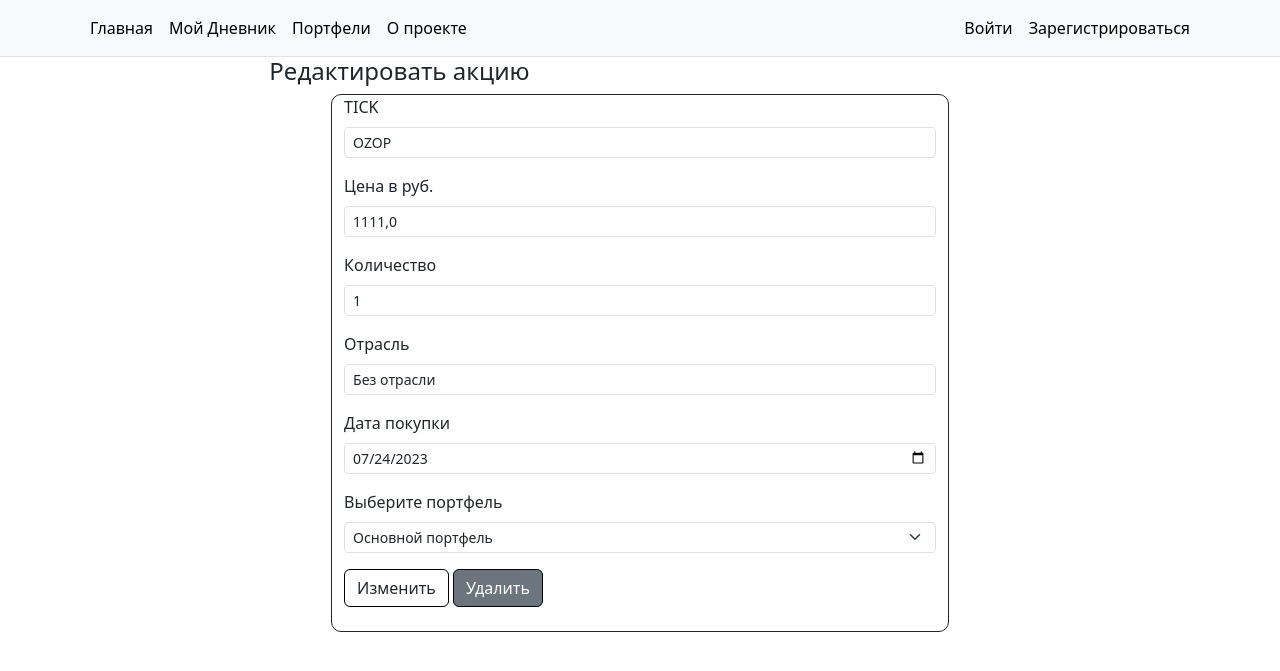
After one commit to akinshinn/SMD, a Django app: page /portfolios/edit-stock/21 in a window 1280 px wide. The commit adds this page. Shown: the top 671 px of the page. Run offline with Django 4.2, Linux system fonts and the light colour scheme; data comes from the database, SQL or seed files in the repository; both versions use the stored data as it was after the commit.

Commit message:
-add edit and delete stocks page

```diff
--- a/home/forms.py
+++ b/home/forms.py
@@ -47,3 +47,22 @@ class DiaryPostForm(forms.Form):
     attrs["rows"] = 4
     post = forms.CharField(max_length=1000, required=True, label="Текст записи",
                             widget=forms.Textarea(attrs=attrs))
+
+
+class EditStockForm(forms.Form):
+    attrs = {"class": "form-control form-control-sm",
+             "aria-describedby": 'helpId'}
+
+    tick = forms.CharField(max_length=4, min_length=4, label="TICK", required=True,
+                           widget=forms.TextInput(attrs = attrs))
+    priceRUB = forms.FloatField(min_value=1, required=True, label="Цена",
+                                widget=forms.NumberInput(attrs=attrs))
+    attrs["value"] = 1
+    amount = forms.IntegerField(min_value=1, label="Количество",
+                                widget=forms.NumberInput(attrs=attrs))
+    attrs.pop("value")
+    industry = forms.CharField(required=False, label="Отрасль",
+                               widget=forms.TextInput(attrs=attrs))
+    attrs["value"] = datetime.date.today()
+    dateBuying = forms.DateField(required=True, label="Дата покупки",
+                                 widget=forms.DateInput(attrs=attrs))
--- a/home/operationsWithModels.py
+++ b/home/operationsWithModels.py
@@ -22,7 +22,7 @@ def getStocksFromPortfolio(PortfolioID):
     result = []
     portfolio = StockPortfolioModel.objects.get(id = PortfolioID)
     for stock in StockModel.objects.filter(Portfolio = portfolio):
-        cStock = Stock(stock.tick, stock.priceRUB,  stock.amount, stock.industry, stock.dateBuying)
+        cStock = Stock(stock.id, stock.tick, stock.priceRUB,  stock.amount, stock.industry, stock.dateBuying)
         result += [cStock]
     return result
 
@@ -44,3 +44,7 @@ def getUniqueUserStockTicks(UserID = 1):
 def getAllUserPosts(UserID = 1):
     posts = DiaryPostModel.objects.filter(user = UserID)
     return posts
+
+
+def getCurrentUser():
+    return 1
--- /dev/null
+++ b/home/templates/home/edit-stock.html
@@ -0,0 +1,117 @@
+{% extends 'home/base.html' %}
+{% block content %}
+<div class="container">
+    <div class="row justify-content-center align-items-center g-2">
+        <div class="col-8">
+            {% for textErr in textError %}
+                <br>
+                <div class="alert  alert-dismissible fade show" role="alert" style="border: 1px solid;">
+                    <button type="button" class="btn-close" data-bs-dismiss="alert" aria-label="Close"></button>
+
+                    <strong>Ошибка</strong> {{textErr}}
+                </div>
+            {% endfor %}
+
+            <h4>Редактировать акцию</h4>
+
+            <!-- Обработчик событий -->
+                <div class='container'>
+                    <div class='row'>
+                        <div class='col-10 mx-auto' style="border: 1px solid; border-radius: 10px;">
+                            <form method="POST" autocomplete="off">
+                                {% csrf_token %}
+                                <div class="mb-3">
+                                    <label for="tick" class="form-label">TICK</label>
+                                    <input type="text" class="form-control form-control-sm" value="{{stock.tick}}"
+                                    name="tick" id="tick" aria-describedby="helpId" minlength="4" maxlength="4" placeholder="">
+
+                                </div>
+                                <div class="mb-3">
+                                    <label for="" class="form-label">Цена в руб.</label>
+                                    <input type="text" class="form-control form-control-sm" value="{{stock.priceRUB}}"
+                                    name="priceRUB" id="priceRUB" aria-describedby="helpId" placeholder="">
+                                </div>
+                                <div class="mb-3">
+                                    <label for="" class="form-label">Количество</label>
+                                    <input type="number" class="form-control form-control-sm" value="{{stock.amount}}"
+                                    name="amount" id="amount" min="1" aria-describedby="helpId" placeholder="">
+                                </div>
+                                <div class="mb-3">
+                                    <label for="" class="form-label">Отрасль</label>
+                                    <input type="text" class="form-control form-control-sm" value="{{stock.industry}}"
+                                    name="industry" id="industry" aria-describedby="helpId" placeholder="">
+                                </div>
+                                <div class="mb-3">
+                                    <label for="" class="form-label">Дата покупки</label>
+                                    <input type="date" class="form-control form-control-sm" value="{{date}}"
+                                    name="dateBuying" id="dateBuying" aria-describedby="helpId" placeholder="">
+                                </div>
+                                <div class="mb-3">
+                                    <label for="" class="form-label">Выберите портфель </label>
+                                    <select class="form-select form-select-sm" name="portfolio" id="portfolio">
+                                        {% for portfolio in userPortfolios%}
+                                            {% with tagPortfolio=portfolio.0 %}
+                                            {% if tagPortfolio == stock.Portfolio.name %}
+                                                <option>{{portfolio.0}}</option>
+                                            {%endif%}
+                                            {% endwith %}
+                                        {% endfor %}
+                                        {% for portfolio in userPortfolios%}
+                                            {% with tagPortfolio=portfolio.0 %}
+                                            {% if tagPortfolio != stock.Portfolio.name %}
+                                                <option>{{portfolio.0}}</option>
+                                            {%endif%}
+                                            {% endwith %}
+                                        {% endfor %}
+                                    </select>
+                                </div>
+                                <button type="submit" class="btn btn-md center-block" style="border: 1px solid black;">Изменить</button>
+                                <button type="button" class="btn mybtn btn-md btn-secondary" data-bs-toggle="modal" data-bs-target="#modalId">
+                                    Удалить
+                                </button>
+                            </form>
+                            <form method="POST" action="/delete/{{stock.id}}">
+                                {% csrf_token %}
+
+                                <!-- Modal -->
+                                <div class="modal fade" id="modalId" tabindex="-1" role="dialog" aria-labelledby="modalTitleId" aria-hidden="true">
+                                    <div class="modal-dialog" role="document">
+                                        <div class="modal-content">
+                                                <div class="modal-header">
+                                                        <h5 class="modal-title" id="modalTitleId">Удаление акции</h5>
+                                                            <button type="button" class="btn-close" data-bs-dismiss="modal" aria-label="Close"></button>
+                                                    </div>
+                                            <div class="modal-body">
+                                                <div class="container-fluid">
+                                                    Вы действительно хотите удалить акцию? При удалении, она отобразиться во вкладке история.
+                                                </div>
+                                            </div>
+                                            <div class="modal-footer">
+                                                <button type="button" class="btn btn-secondary" data-bs-dismiss="modal">Закрыть</button>
+                                                <button type="submit" class="btn mybtn">Удалить</button>
+                                            </div>
+                                        </div>
+                                    </div>
+                                </div>
+                            </form>
+                            <br>
+                        </div>
+                    </div>
+                </div>
+            </div>
+        </div>
+    </div>
+</div>
+<script>
+    var modalId = document.getElementById('modalId');
+
+    modalId.addEventListener('show.bs.modal', function (event) {
+          // Button that triggered the modal
+          let button = event.relatedTarget;
+          // Extract info from data-bs-* attributes
+          let recipient = button.getAttribute('data-bs-whatever');
+
+        // Use above variables to manipulate the DOM
+    });
+</script>
+{% endblock content %}
--- a/home/templates/home/portfolios.html
+++ b/home/templates/home/portfolios.html
@@ -24,7 +24,7 @@
                                                     <div class="container">
                                                         <div class="row">
                                                             <div class="d-flex justify-content-end col-12">
-                                                                <a href="#" class="mylink">редактировать</a>
+                                                                <a href="edit-stock/{{stock.id}}" class="mylink">редактировать</a>
                                                             </div>
 
                                                         </div>
--- a/home/urls.py
+++ b/home/urls.py
@@ -10,5 +10,7 @@ urlpatterns = [
     path('sign-up/', views.sign_up, name='sign-up'),
     path('diary/', views.diary, name="diary"),
     path('portfolios/', views.portfolios, name="portfolios"),
-    path('add-post/', views.addPost, name="add-post")
+    path('add-post/', views.addPost, name="add-post"),
+    path('portfolios/edit-stock/<int:id>', views.editStockPage, name="editStock"),
+    path('delete/<int:id>', views.deleteStockPage, name="delete")
 ]
--- a/home/views.py
+++ b/home/views.py
@@ -1,7 +1,8 @@
-from django.shortcuts import render
+from django.shortcuts import render, redirect
 from .forms import *
 from .models import *
 from .operationsWithModels import *
+from datetime import date
 
 
 def index(request):
@@ -104,3 +105,65 @@ def addPost(request):
         if not data["isError"]:
             cPost.save()
     return render(request, "home/add-post.html", context=data)
+
+def editStockPage(request, id):
+    userID = 1
+    stock = StockModel.objects.get(id = id)
+    data = {"stock": stock,
+            "title": "Редактировать акцию",
+            "form": EditStockForm(),
+            "userPortfolios": getUserPortfolios(userID),
+            "isError": False,
+            "textError": [],
+            "date" : str(stock.dateBuying)}
+    if request.method == "POST":
+        stock.tick = request.POST.get("tick").upper()
+        priceRUB = request.POST.get('priceRUB').replace(",", ".")
+        try:
+            print(priceRUB)
+
+            priceRUB = float(priceRUB)
+            if priceRUB < 0:
+                raise ValueError
+            stock.priceRUB = priceRUB
+
+        except ValueError:
+            data["isError"] = True
+            data["textError"] += ["Значение цены должно быть положительным"]
+        except:
+            data["isError"] = True
+            data["textError"] += ["В поле цены необходимо ввести число."]
+        amount = request.POST.get("amount")
+        if int(amount) == float(amount):
+            stock.amount = amount
+        else:
+            data["isError"] = True
+            data["textError"] += ["Значение количества акций должно быть натуральным"]
+
+        stock.industry = request.POST.get("industry")
+        dateBuying = request.POST.get("dateBuying")
+        try:
+
+            dateBuying = map(int, dateBuying.split("-")) if "-" in dateBuying else map(int, dateBuying.split("."))[::-1]
+            dateBuying = datetime.date(*dateBuying)
+            stock.dateBuying = dateBuying
+        except:
+            data["isError"] = True
+            data["textError"] += ["Неправильный формат даты"]
+        portfolio = request.POST.get("portfolio")
+        portfolio = StockPortfolioModel.objects.get(user = userID, name = portfolio)
+        stock.Portfolio = portfolio
+        if data["isError"]:
+            return render(request, "home/edit-stock.html", context=data)
+        stock.save()
+        return redirect("/portfolios")
+
+    return render(request, "home/edit-stock.html", context=data)
+
+def deleteStockPage(request, id):
+    userID = 1
+    if userID == getCurrentUser():
+        stock = StockModel.objects.get(id = id).delete()
+    # ДОБАВИТЬ ДОБАВЛЕНИЕ В ИСТОРИЮ
+
+    return redirect("/portfolios")
```
Also changed, not shown: home/StockPortfolio.py (+6 -3 lines), db.sqlite3.
